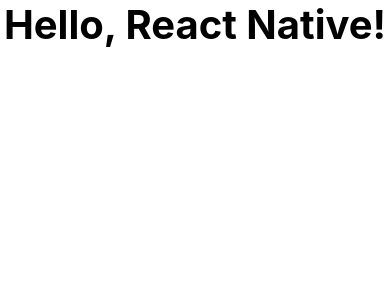
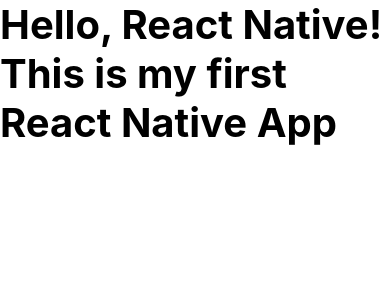
Before and after one commit to cdingm/ReactApp, a React Native app: screen / in a window 390 px wide. Shown: the top 300 px of the page. Built offline with nearby package versions, Linux system fonts and the light colour scheme.

Commit message:
fix typo

```diff
--- a/App.tsx
+++ b/App.tsx
@@ -4,7 +4,7 @@ import { View, Text, StyleSheet } from 'react-native';
 const App = () => {
   return (
     <View style={styles.container}>
-      <Text style={styles.text}>Hello, React Native!</Text>
+      <Text style={styles.text}>Hello, React Native! This is my first React Native App</Text>
     </View>
   );
 };
```
